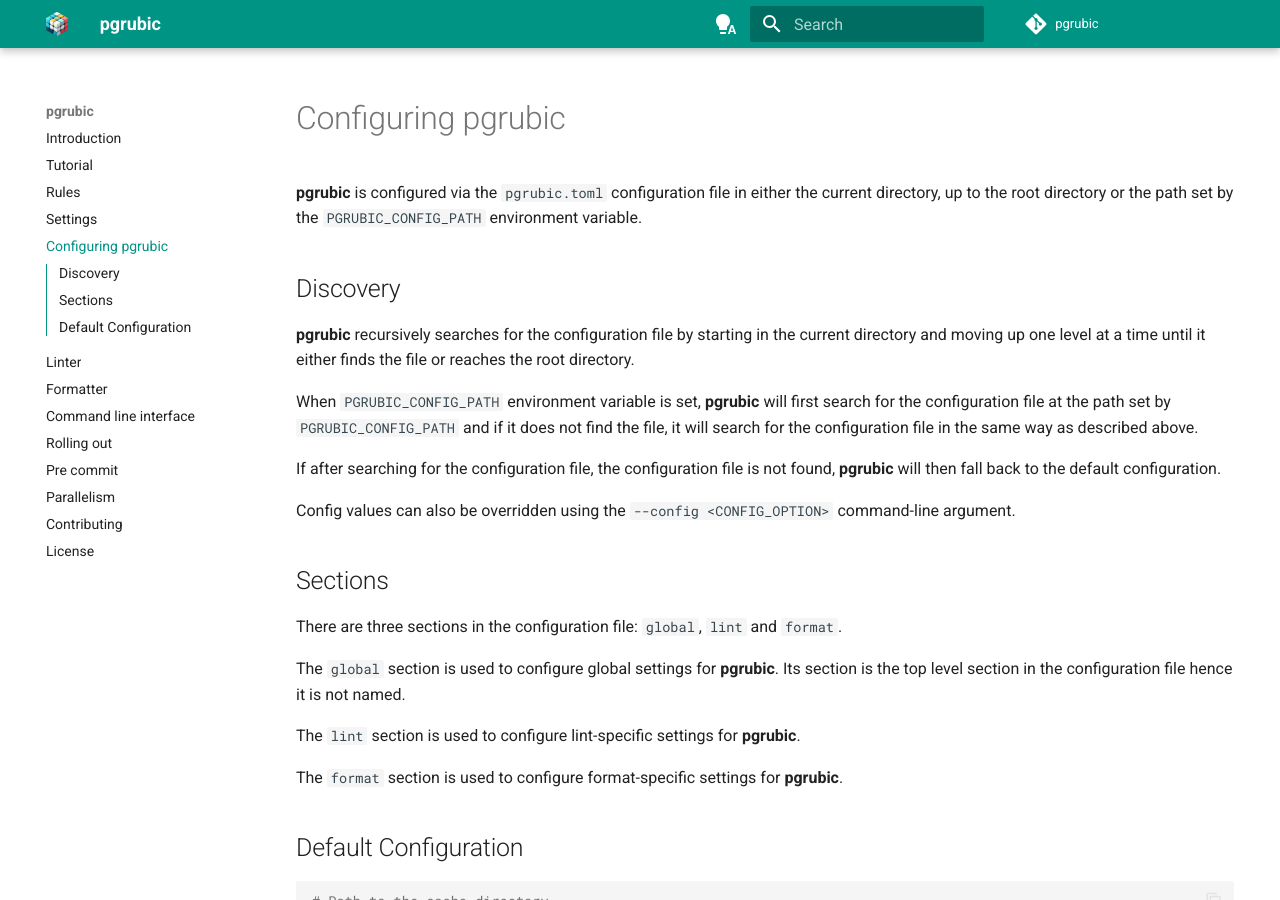
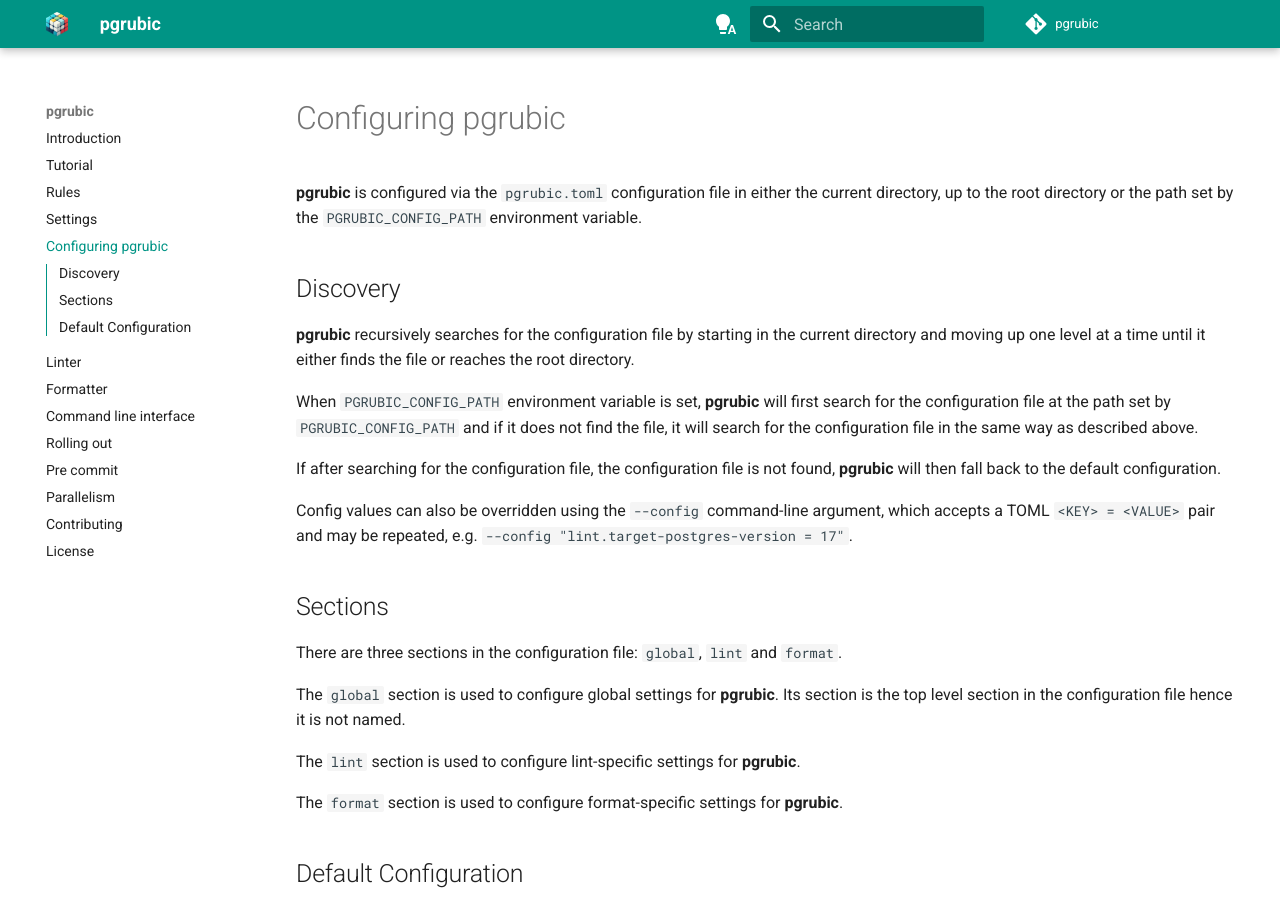
Before and after one commit to bolajiwahab/pgrubic, an MkDocs documentation site: the page built from docs/docs/configuration.md, in a window 1280 px wide and 900 px high. Built offline with MkDocs 1.6.1 and Material for MkDocs 9.7.7, drawn with Linux system fonts in a browser that asks for light colours; comment, search, counter and statistics services are not loaded; some of the changed text lies outside the part shown.

Commit message:
docs: improve comments

```diff
--- a/docs/docs/configuration.md
+++ b/docs/docs/configuration.md
@@ -10,7 +10,7 @@
 
 If after searching for the configuration file, the configuration file is not found, **pgrubic** will then fall back to the default configuration.
 
-Config values can also be overridden using the `--config <CONFIG_OPTION>` command-line argument.
+Config values can also be overridden using the `--config` command-line argument, which accepts a TOML `<KEY> = <VALUE>` pair and may be repeated, e.g. `--config "lint.target-postgres-version = 17"`.
 
 ## Sections
 
--- a/src/pgrubic/pgrubic.toml
+++ b/src/pgrubic/pgrubic.toml
@@ -56,10 +56,10 @@
 # Required columns
 required-columns = []
 
-# Suffix Timestamp columns with `_at`
+# Suffix timestamp columns with `_at`
 timestamp-column-suffix = "_at"
 
-# Suffix Date columns with suffix `_date`
+# Suffix date columns with `_date`
 date-column-suffix = "_date"
 
 # Allow any naming convention for partitions
```
Also changed, not shown: other parts of docs/docs/configuration.md (+2 -2 lines), README.md.
